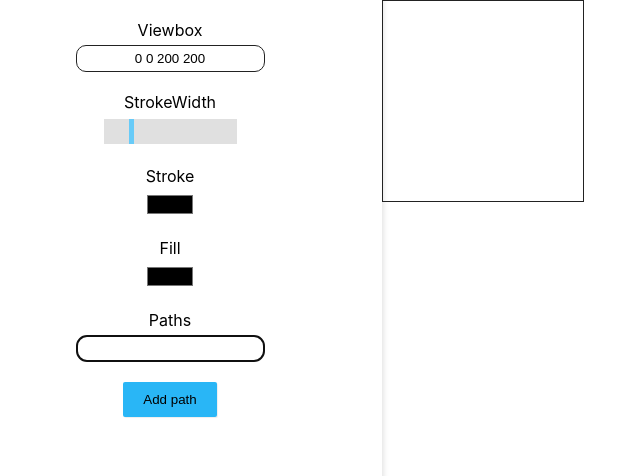
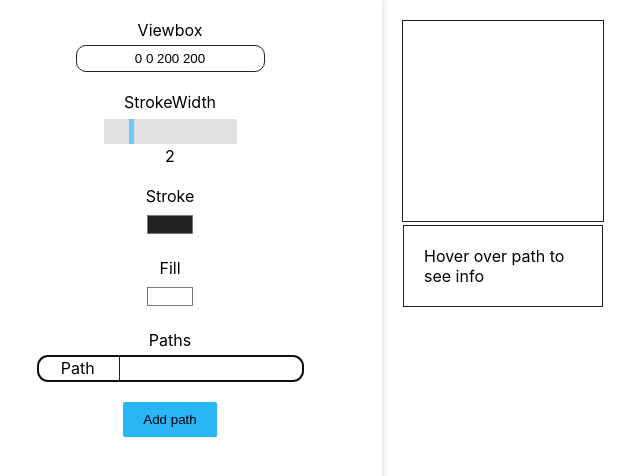
Before and after one commit to Maraned/svg-pathifier, a React (Create React App) app: page / in a window 1280 px wide. Both pictures are taken after a click on the button "Add path". Shown: the top 476 px of the page, without its empty margins (42-682 px from the left). Built offline with nearby package versions, Linux system fonts and the light colour scheme.

Commit message:
Can now hover over paths in preview mode

```diff
--- a/src/App.js
+++ b/src/App.js
@@ -10,11 +10,11 @@ class App extends Component {
     super(props);
 
     this.state = {
-      svgPaths: [],
+      svgPaths: {},
       viewBox: "0 0 200 200",
-      stroke: '#222',
-      strokeWidth: '2',
-      fill: "#fff",
+      stroke: '#222222',
+      strokeWidth: 2,
+      fill: "#ffffff",
     };
   }
 
@@ -31,7 +31,7 @@ class App extends Component {
   }
 
   updateStrokeWidth = event => {
-    this.setState({ strokeWidth: event.target.value });
+    this.setState({ strokeWidth: parseInt(event.target.value, 10) });
   }
 
   updateFill = event => {
--- a/src/edit/edit.css
+++ b/src/edit/edit.css
@@ -12,6 +12,7 @@
     flex-direction: column;
     align-items: center;
     margin-bottom: 20px;
+    position: relative;
 }
 
 .edit-paths {
@@ -19,3 +20,44 @@
     flex-direction: column;
     align-items: center;
 }
+
+.edit-path-units {
+    overflow: hidden;
+    height: 27px;
+    position: absolute;
+    left: 0;
+    border-top-left-radius: 10px;
+    border-bottom-left-radius: 10px;
+    text-align: center;
+}
+
+.show-units {
+    height: 100%;
+    overflow: visible;
+}
+
+.edit-path-unit {
+    line-height: 27px;
+    padding: 0 3px;
+    cursor: pointer;
+    border-right: 1px solid #222;
+}
+
+.edit-path-unit:nth-child(n+2) {
+    border-left: 1px solid #222;
+
+}
+
+.edit-path-unit:nth-child(2) {
+    border-top-left-radius: 10px;
+}
+
+.edit-path-unit:last-child {
+    border-bottom-left-radius: 10px;
+    border-bottom: 1px solid #222;
+}
+
+input.edit-path {
+    padding-left: 83px;
+    text-align: left;
+}
--- a/src/edit/edit.js
+++ b/src/edit/edit.js
@@ -8,26 +8,80 @@ export default class Edit extends Component {
 
         this.focusLastPath = false;
         this.lastInput = React.createRef();
+
+        const pathUnits = [
+            { name: 'Path', unit: 'path', selected: true},
+            { name: 'Line', unit: 'line'},
+            { name: 'Rectangle', unit: 'rect'},
+            { name: 'Circle', unit: 'circle'},
+            { name: 'Ellipse', unit: 'ellipse'},
+            { name: 'Polyline', unit: 'polyline'},
+            { name: 'Polygon', unit: 'polygon'},
+        ];
+
+        this.state = {
+            showUnits: false,
+            pathUnits,
+            selectedUnit: pathUnits[0].unit
+        };
     }
 
     updateSvgPath = (event) => {
         const { index } = event.target.dataset;
         const { svgPaths } = this.props;
-        const value = event.target.value;
+        const path = event.target.value;
 
-        if (index) {
-            svgPaths[index] = value;
+        let svgPath = svgPaths[index];
+
+        if (svgPath) {
+            svgPath.path = path;
         }
         else {
             this.focusLastPath = true;
-            svgPaths.push(value);
+            svgPath = {
+                path,
+                unit: this.state.selectedUnit
+            };
+            svgPaths[index] = svgPath;
         }
 
         this.props.updatePaths(svgPaths);
     }
 
+    setSelectedPath = (selectedUnit) => {
+        const pathUnits = this.state.pathUnits;
+
+        for (let i = 0; i < pathUnits.length; i++) {
+            const pathUnit = pathUnits[i];
+            pathUnit.selected = pathUnit.name === selectedUnit;
+        }
+
+        this.setState({
+            selectedUnit,
+            pathUnits: this.sortUnitArray(pathUnits)
+        });
+    }
+
+    setPathUnit = event => {
+        const { selected } = event.target.dataset;
+        if (selected) {
+            this.setState({ showUnits: true });
+        }
+        else {
+            this.setSelectedPath();
+            this.setState({ showUnits: false });
+        }
+    }
+
+    sortUnitArray = unitArray => {
+        unitArray.sort((a, b) => {
+            return a.selected > b.selected;
+        })
+        return unitArray;
+    }
+
     componentDidUpdate() {
-        if (this.focusLastPath) {
+        if (this.focusLastPath && this.lastInput.current) {
             this.lastInput.current.focus();
             this.focusLastPath = false;
         }
@@ -46,6 +100,13 @@ export default class Edit extends Component {
             updateFill,
         } = this.props;
 
+        const {
+            pathUnits,
+            showUnits
+        } = this.state;
+
+        const svgPathKeys = Object.keys(svgPaths);
+
         return (
             <div className="edit">
                 <div className="edit-field">
@@ -56,6 +117,7 @@ export default class Edit extends Component {
                 <div className="edit-field">
                     <label>StrokeWidth</label>
                     <input type="range" min="0" max="10" onChange={updateStrokeWidth} value={strokeWidth} />
+                    <span>{strokeWidth}</span>
                 </div>
 
                 <div className="edit-field">
@@ -65,20 +127,38 @@ export default class Edit extends Component {
 
                 <div className="edit-field">
                     <label>Fill</label>
-                    <input type="color" onChange={updateFill} value={fill} />
+                    <input type="color" onChange={updateFill} value={fill}  />
                 </div>
 
                 <div className="edit-paths">
                     <label>Paths</label>
 
-                    {svgPaths.map((path, index) => {
+                    {svgPathKeys.map(index => {
+                        const { path } = svgPaths[index];
                         return <div key={`path-${index}`} className="edit-field">
+                            <div className={"edit-path-units" + (showUnits ? " show-units" : "")}>
+                                {pathUnits.map(svgUnit => {
+                                    const { name, unit, selected } = svgUnit;
+                                    return (
+                                        <div
+                                            key={unit}
+                                            className="edit-path-unit"
+                                            data-unit={unit}
+                                            onClick={this.setPathUnit}
+                                            data-selected={selected}
+                                        >
+                                            {name}
+                                        </div>
+                                    )
+                                })}
+                            </div>
                             <input
+                                className="edit-path"
                                 type="text"
                                 value={path}
                                 onChange={this.updateSvgPath}
                                 data-index={index}
-                                ref={this.focusLastPath ? this.lastInput : ''}
+                                ref={this.lastInput}
                             />
                         </div>
                     })}
@@ -86,6 +166,7 @@ export default class Edit extends Component {
                     <button
                         className="edit-add-path"
                         onClick={this.updateSvgPath}
+                        data-index={svgPathKeys.length}
                     >
                         Add path
                     </button>
--- a/src/preview/preview.css
+++ b/src/preview/preview.css
@@ -1,3 +1,16 @@
-svg {
+.preview {
+    margin: 20px;
     border: 1px solid #222;
 }
+
+.hovered {
+    stroke: #1578cd;
+    stroke-linecap: round;
+    opacity: .3;
+}
+
+.tooltip {
+    padding: 20px;
+    border: 1px solid #222;
+    height: 40px;
+}
--- a/src/preview/preview.js
+++ b/src/preview/preview.js
@@ -5,10 +5,99 @@ import React, { Component } from 'react';
 export default class Preview extends Component {
     constructor(props) {
         super(props);
+
+        this.paths = this.constructSvgPath(props.svgPaths)
+        this.hoverPaths = this.createHoverPaths(Object.values(this.paths));
+
+        this.tooltip = React.createRef();
+        this.tooltipText = 'Hover over path to see info';
     }
 
-    constructSvgPath(paths) {
-        return paths.join(' ');
+    componentWillUpdate(props) {
+        this.paths = this.constructSvgPath(props.svgPaths)
+        this.hoverPaths = this.createHoverPaths(Object.values(this.paths));
+    }
+
+    constructSvgPath(svgPaths) {
+        let paths = {};
+        for (let index in svgPaths) {
+            const { unit, path } = svgPaths[index];
+            const isValidPath = this.isValidPath(path);
+            if (isValidPath) {
+                if (unit === 'path') {
+                    if (paths[unit]) {
+                        paths['path'] += ` ${path}`;
+                    }
+                    else {
+                        paths['path'] = path;
+                    }
+                }
+                else {
+                    paths[`${unit}-${index}`] = path;
+                }
+            }
+        }
+        return paths;
+    }
+
+    unitPropertyLengths = {
+        z: 0,
+        h: 1,
+        v: 1,
+        m: 2,
+        l: 2,
+        t: 2,
+        s: 4,
+        q: 4,
+        a: 7,
+        c: 6,
+    }
+
+    isValidPath = path => {
+        const unitMatch = path.match(/([mlhvcsqtazMLHVCSQTAZ])/);
+        if (unitMatch) {
+            const unit = unitMatch[0].toLowerCase();
+            const unitPropertyLength = this.unitPropertyLengths[unit];
+            const propertyLengthMatch = path.match(/(\d+\.?\d*)/g);
+            const propertyLength = propertyLengthMatch ? propertyLengthMatch.length : 0;
+            return unitPropertyLength === propertyLength;
+        }
+        return false;
+    }
+
+    createHoverPaths = svgPaths => {
+        const hoverPaths = [];
+        let previousPath = { x: 0, y: 0 };
+        for (let i = 0; i < svgPaths.length; i++) {
+            const svgPath = svgPaths[i];
+            const paths = svgPath.split(/(?=[a-zA-Z])/);
+            for (let j = 0; j < paths.length; j++) {
+                const path = paths[j];
+                const { x, y } = this.getXAndYPosition(path);
+                if (j !== 0) { // start point m at index 0
+                    const createdPath = this.createPathElem(path, previousPath);
+                    hoverPaths.push(createdPath);
+                }
+                previousPath.x += parseInt(x, 10);
+                previousPath.y += parseInt(y, 10);
+            }
+        }
+        return hoverPaths;
+    }
+
+    createPathElem = (path, previousPath) => {
+        const startPoint = previousPath ? `m ${previousPath.x} ${previousPath.y}` : '';
+        return `${startPoint} ${path}`;
+    }
+
+    getXAndYPosition = path => {
+        const pathRegex = /\w\s+(\d+)\s+(\d+)/;
+        const match = path.match(pathRegex)
+        if (match) {
+            const [full, x, y] = match;
+            return { x, y };
+        }
+        return { x: 0, y: 0 }
     }
 
     getViewBoxDimensions(viewBox) {
@@ -17,6 +106,30 @@ export default class Preview extends Component {
             height,
             width,
         }
+    }
+
+    hoverPath = hovered => event => {
+        const elem = event.target;
+        let text = '';
+        if (hovered) {
+            elem.classList.add('hovered');
+            text = this.parsePathText(elem.getAttribute('d'));
+        }
+        else {
+            elem.classList.remove('hovered');
+        }
+
+        this.updateTooltipPos(text);
+    }
+
+    parsePathText = path => {
+        const pathParts = path.split(/(?=[a-zA-Z])/);
+        return pathParts.join('<br/>');
+    }
+
+    updateTooltipPos = (text) => {
+        const tooltip = this.tooltip.current;
+        tooltip.innerHTML = text || this.tooltipText;
     }
 
     render() {
@@ -29,7 +142,10 @@ export default class Preview extends Component {
         } = this.props;
         const { width, height } = this.getViewBoxDimensions(viewBox);
 
+        const paths = this.paths;
+
         return (
+            <div className="preview" style={{ "width": `${width}px`, "height": `${height}px` }}>
                 <svg
                     width={width}
                     height={height}
@@ -38,8 +154,33 @@ export default class Preview extends Component {
                     strokeWidth={strokeWidth}
                     fill={fill}
                 >
-                <path d={this.constructSvgPath(svgPaths)} />
+                    {Object.keys(paths).map(unitWithSuffix => {
+                        const [unit, suffix] = unitWithSuffix.split('-');
+                        const path = paths[unitWithSuffix]
+                        const UnitTag = unit === 'path' ? 'path' : unit;
+                        return unit === 'path' ? (
+                                <UnitTag key={unitWithSuffix} d={path} />
+                            ) : (
+                                <UnitTag key={unitWithSuffix} {...path} />
+                            )
+                    })}
+                    {this.hoverPaths.map((path, index) => {
+                        return (
+                            <path
+                                key={index}
+                                d={path}
+                                stroke="transparent"
+                                onMouseOver={this.hoverPath(true)}
+                                onMouseLeave={this.hoverPath(false)}
+                                strokeWidth={strokeWidth + 8}
+                            />
+                        )
+                    })}
                 </svg>
+                <div className="tooltip" ref={this.tooltip} data-origin-text={this.tooltipText}>
+                    {this.tooltipText}
+                </div>
+            </div>
         );
     }
 }
```
Lines whose indentation alone changed are shown as unchanged.
